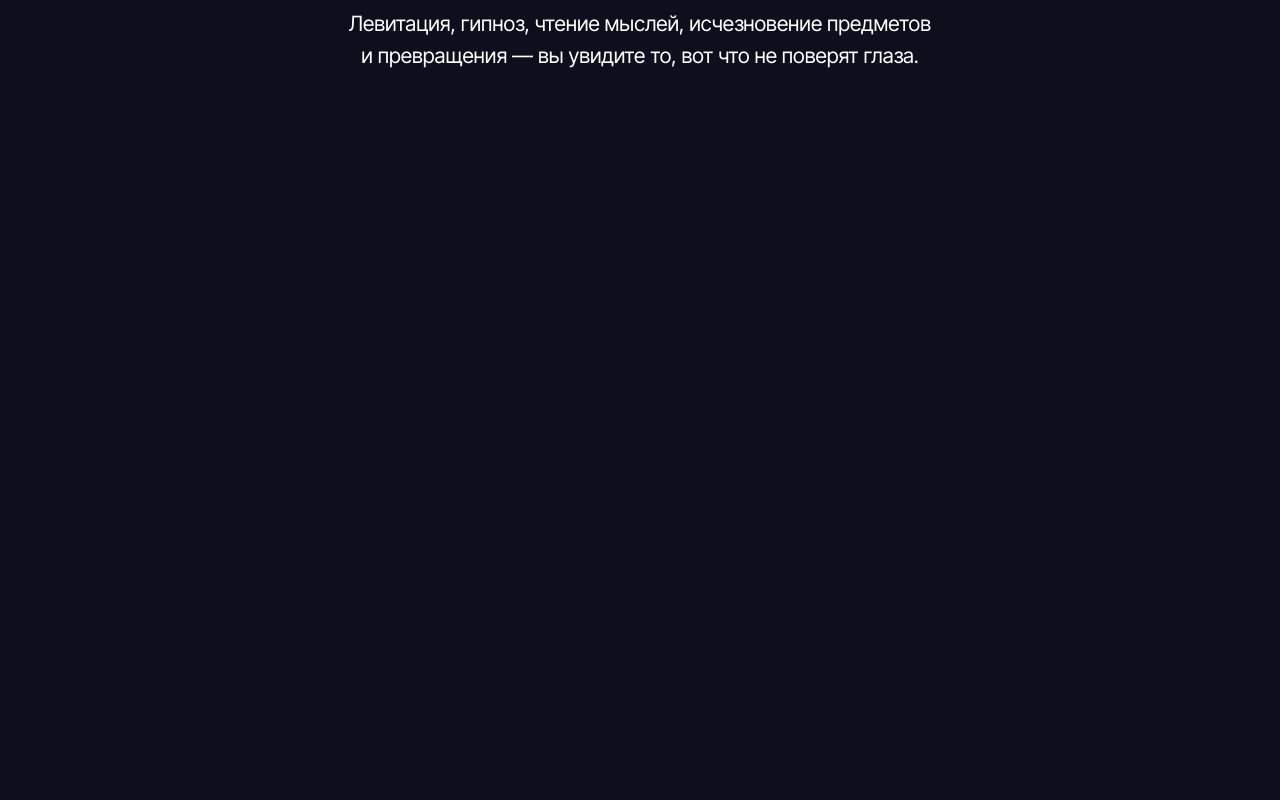
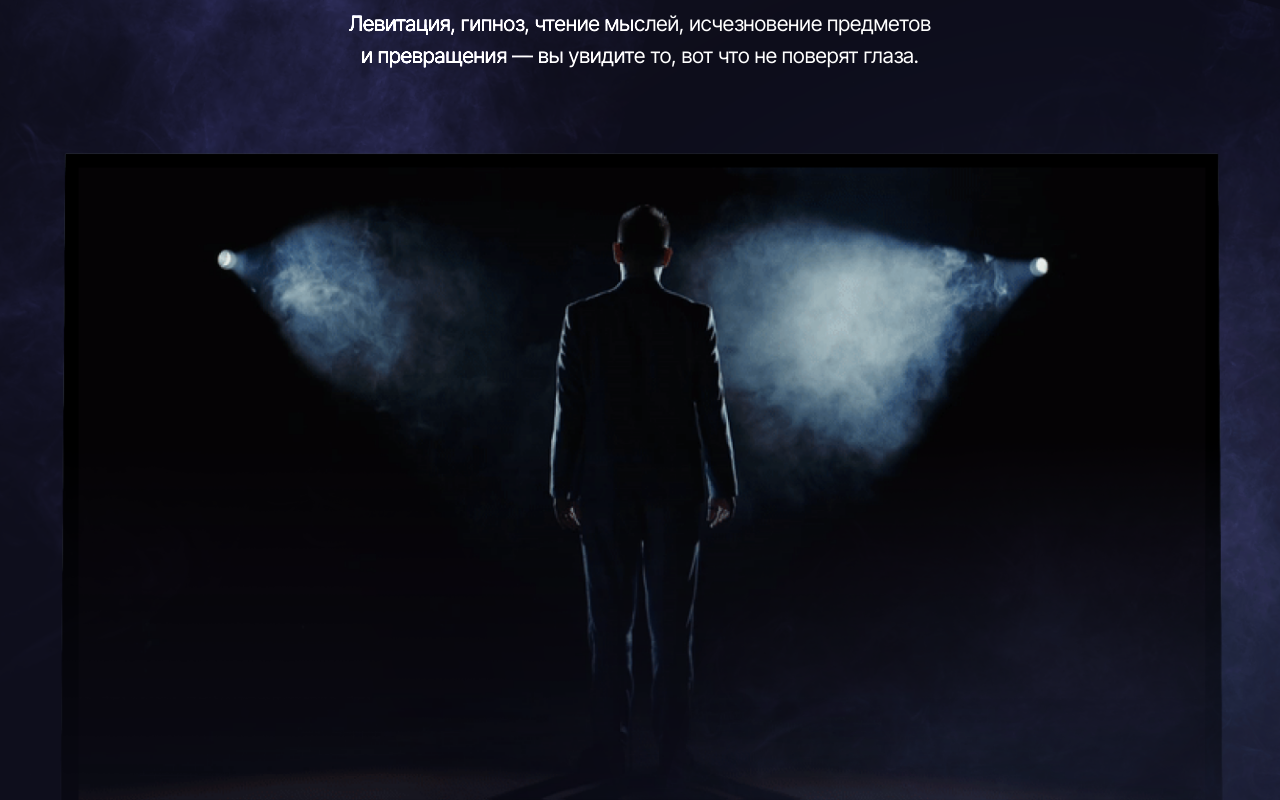
Before and after one commit to Escalion86/magbelinskiy2023, a Next.js app: page / in a window 1280 px wide. Shown: the part 1140-1940 px from the top of the page. Built offline with nearby package versions, Linux system fonts and the light colour scheme.

Commit message:
VideoBlock update

```diff
--- a/app/page.js
+++ b/app/page.js
@@ -3,7 +3,7 @@ import VideoBlock from '@/blocks/VideoBlock'
 
 export default function Home() {
   return (
-    <main className="relative flex flex-col items-center justify-between min-h-screen overflow-x-hidden">
+    <main className="relative flex flex-col items-center justify-between min-h-screen overflow-hidden">
       <TitleBlock />
       <VideoBlock />
       {/* Фон */}
--- a/blocks/VideoBlock.js
+++ b/blocks/VideoBlock.js
@@ -35,10 +35,10 @@ const Title = ({ className }) => (
 
 const VideoBlock = () => {
   return (
-    <div className="my-6 tablet:my-10 2xl:my-20 relative min-w-[375px] h-[660px] sm:h-[680px] md:h-[900px] flex flex-col items-center w-full tablet:h-screen tablet:min-h-[950px]">
+    <div className="my-6 tablet:mt-10 2xl:mt-20 mb-10 tablet:mb-32 relative min-w-[375px] flex flex-col items-center w-full">
       <Title />
       <div
-        className="text-center mt-[18px] tablet:mt-[30px] w-[290px] md:w-[450px] tablet:w-[590px] text-[12px] md:text-[16px] tablet:text-[21px]"
+        className="text-center mb-[15px] md:mb-[57px] tablet:mb-[62px] mt-[18px] tablet:mt-[30px] w-[290px] md:w-[450px] tablet:w-[590px] text-[12px] md:text-[16px] tablet:text-[21px]"
         style={{
           color: '#fff',
           fontStyle: 'normal',
@@ -48,6 +48,41 @@ const VideoBlock = () => {
         Левитация, гипноз, чтение мыслей, исчезновение предметов и превращения —
         вы увидите то, вот что не поверят глаза.
       </div>
+      <div
+        className="absolute h-[345px] w-[615px] tablet:h-[690px] tablet:w-[1230px] left-0 -translate-x-[50%] tablet:-translate-x-[30%] rotate-[105deg] aspect-[1230/690]"
+        style={{
+          background: 'url("/img/smoke.png")',
+          mixBlendMode: 'color-dodge',
+          backgroundSize: 'contain',
+          backgroundRepeat: 'no-repeat',
+        }}
+      />
+      <div
+        className="absolute h-[345px] w-[615px] tablet:h-[690px] tablet:w-[1230px] top-[320px] tablet:top-[396px] right-0 translate-x-1/3 rotate-[105deg] aspect-[1230/690]"
+        style={{
+          background: 'url("/img/smoke.png")',
+          mixBlendMode: 'color-dodge',
+          backgroundSize: 'contain',
+          backgroundRepeat: 'no-repeat',
+        }}
+      />
+      <div
+        className="w-[192px] h-[305px] tablet:w-[384px] tablet:h-[610px] absolute bottom-0 right-0"
+        style={{
+          transform: 'rotate(-30deg)',
+          borderRadius: 900,
+          opacity: 0.3,
+          background: 'linear-gradient(63deg, #4272D1 0%, #83ACFF 100%)',
+          mixBlendMode: 'exclusion',
+          boxShadow: '6px 6px 26px 0px rgba(255, 255, 255, 0.35) inset',
+          filter: 'blur(177.5px)',
+        }}
+      />
+      <img
+        className="relative z-20 object-contain max-w-[1338px] w-full aspect-[1338/880]"
+        alt="video"
+        src="/img/TV.png"
+      />
     </div>
   )
 }
```
Also changed, not shown: public/img/TV.png (added), public/img/smoke.png (added).
